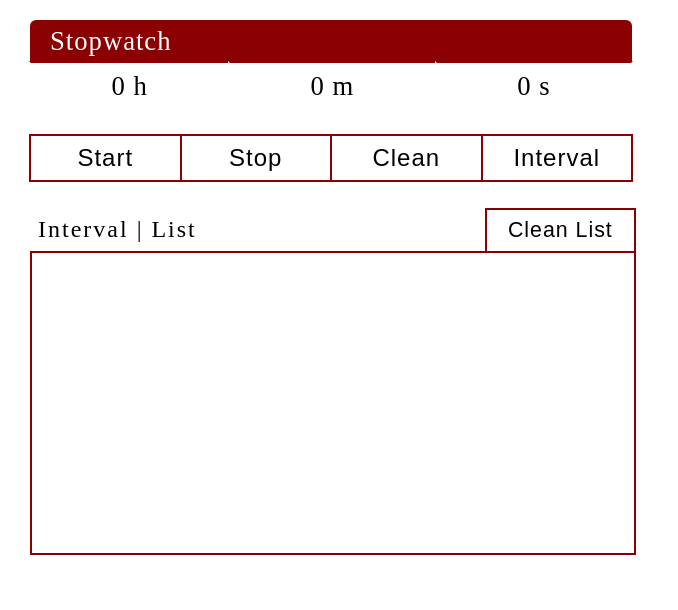
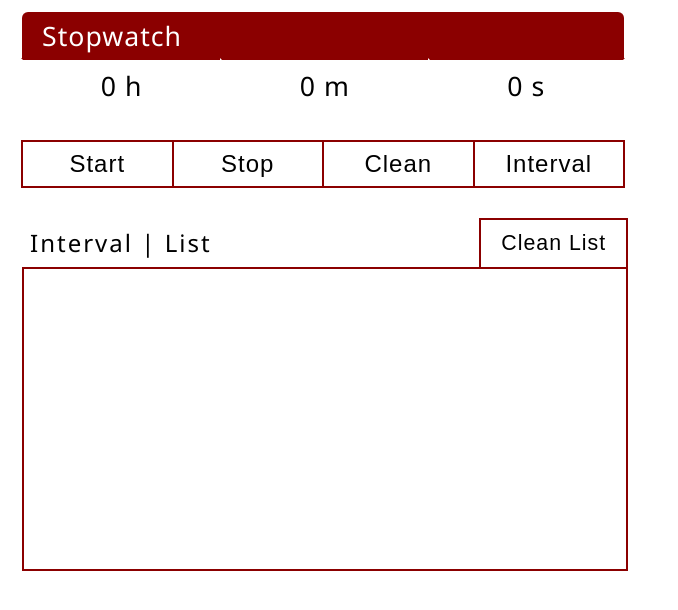
Before and after one commit to nkr413/timer, a plain HTML site: page index.html in a window 1280 px wide. Shown: the whole page, without its empty margins (0-678 px from the left). Drawn offline with Linux system fonts and the light colour scheme.

Commit message:
Update style.css

```diff
--- a/style.css
+++ b/style.css
@@ -1,5 +1,9 @@
 body {
+  margin: 0;
+  padding: 0;
+  font-family: 'Segoe UI', Tahoma, Geneva, Verdana, sans-serif;
   background: white;
+  color: black;
 }
 
 * {
```
